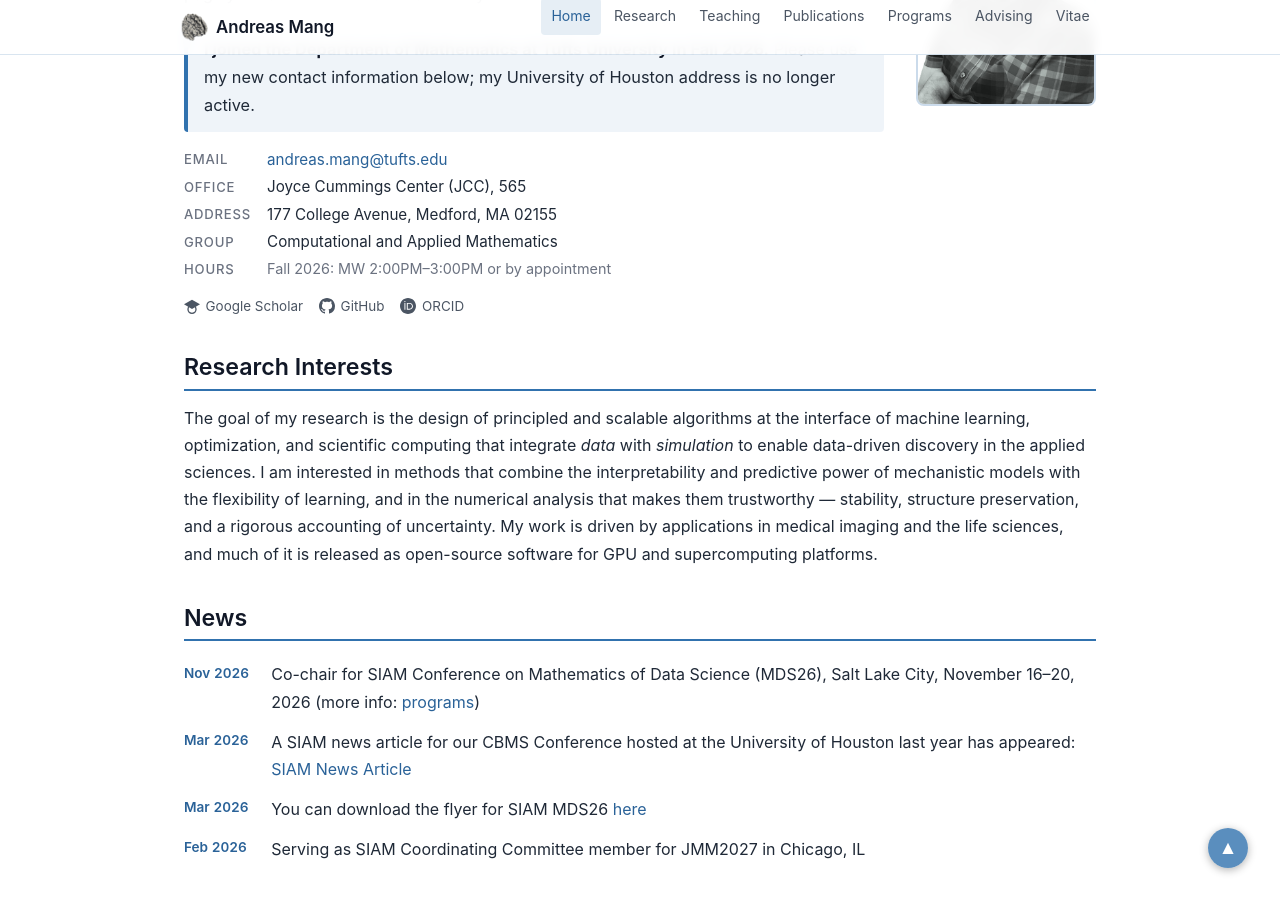
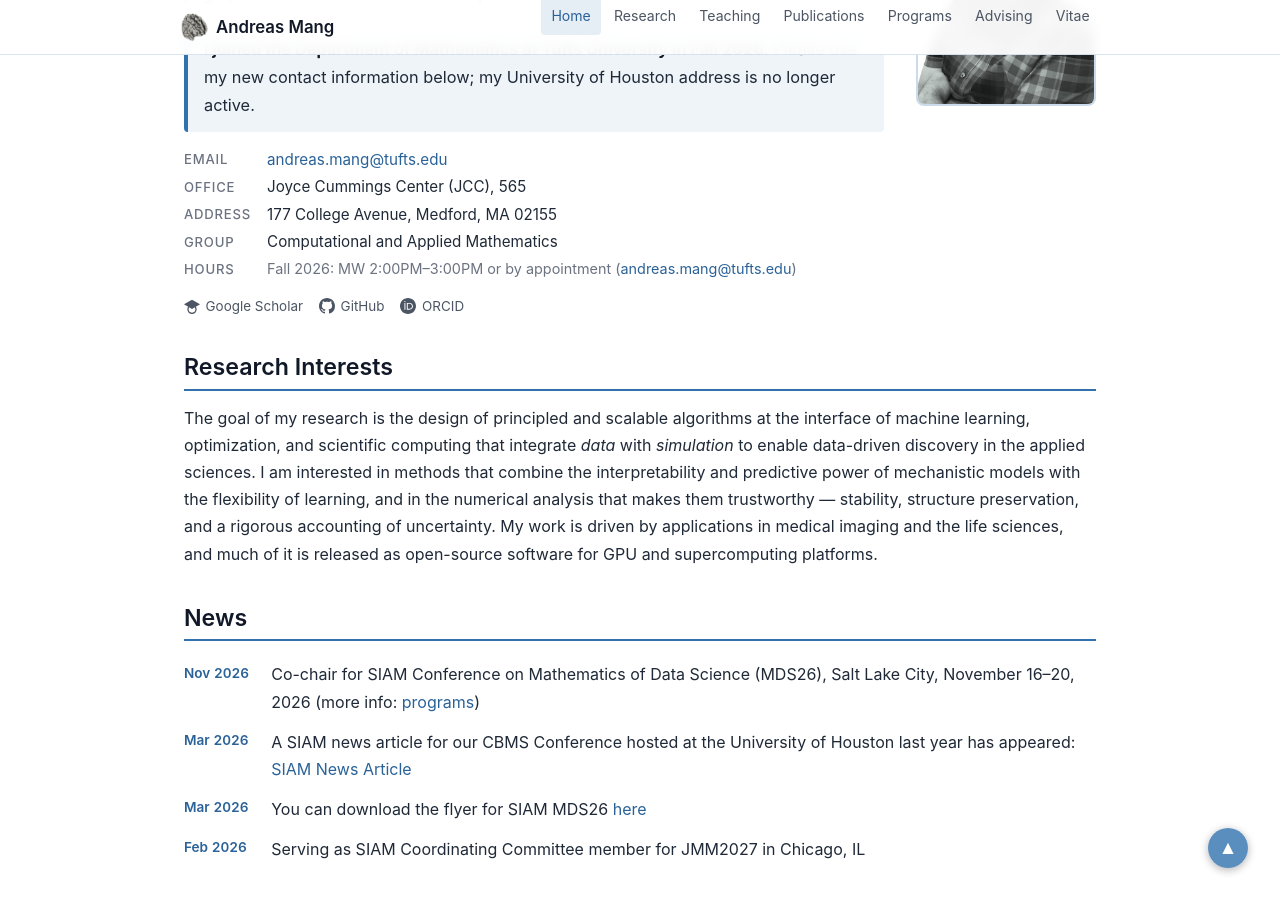
Before and after one commit to andreasmang/andreasmang.github.io, a Jekyll site: the page built from index.md, in a window 1280 px wide and 900 px high, scrolled down 438 px. Built offline with Jekyll 4.4.1, drawn with Linux system fonts in a browser that asks for light colours.

Commit message:
contact info updated

```diff
--- a/index.md
+++ b/index.md
@@ -19,7 +19,7 @@ I am an *Associate Professor* at the **Department of Mathematics** at **Tufts Un
 <dt>Office</dt><dd>Joyce Cummings Center (JCC), 565</dd>
 <dt>Address</dt><dd>177 College Avenue, Medford, MA 02155</dd>
 <dt>Group</dt><dd>Computational and Applied Mathematics</dd>
-<dt>Hours</dt><dd class="muted">Fall 2026: MW 2:00PM&ndash;3:00PM or by appointment</dd>
+<dt>Hours</dt><dd class="muted">Fall 2026: MW 2:00PM&ndash;3:00PM or by appointment (<a href="mailto:andreas.mang@tufts.edu">andreas.mang@tufts.edu</a>)</dd>
 </dl>
 
 <div class="social-links">
```
